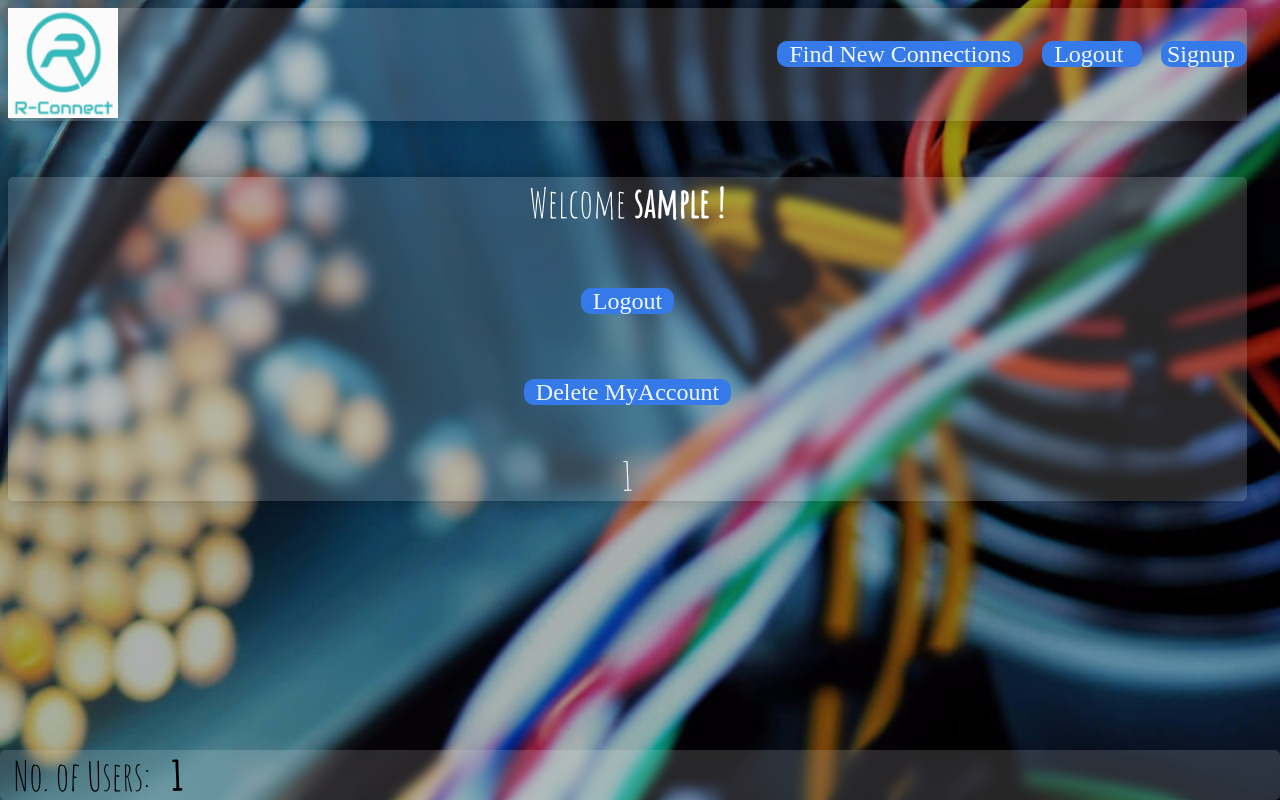
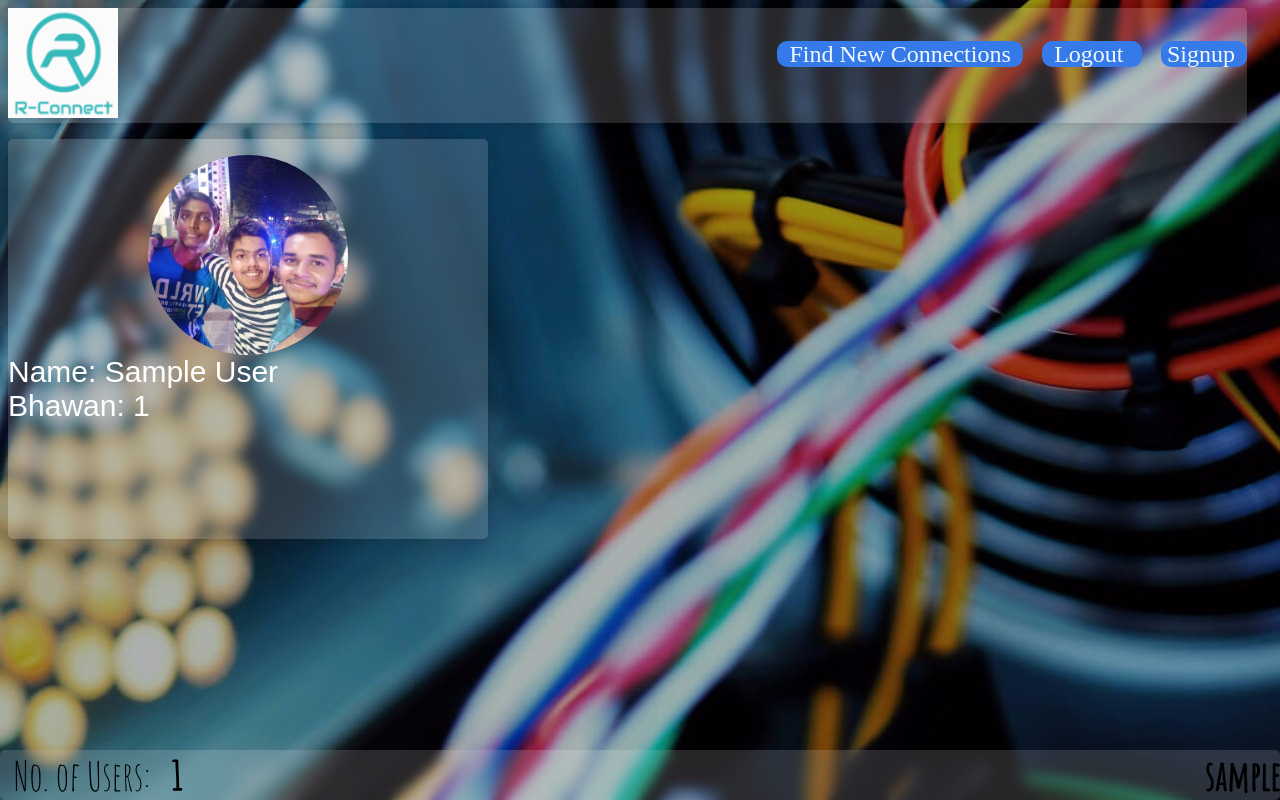
Before and after one commit to sdswoc/connect, a PHP site: page /woc/welcome.php in a window 1280 px wide. Run offline with PHP 8.4, Linux system fonts and the light colour scheme; the visitor is signed in with stand-in values (Sample User, id 1); tables that the repository leaves empty or names only in its code hold one stand-in row (values such as "Sample post").

Commit message:
added profile photo feature

```diff
--- a/finalsignup.php
+++ b/finalsignup.php
@@ -15,8 +15,7 @@
    <link rel="icon" href="favicon.ico" type="image/x-icon"/>
 <link href="https://fonts.googleapis.com/css?family=Amatic+SC&display=swap" rel="stylesheet">
 <div class="test2">
-    <img src="res/gplogo2.png" height = '110px' width = '110px'>
-     <object align='right'><br><br>
+<a href = 'http://localhost/woc/index.php'><img src="res/gplogo2.png" height = '110px' width = '110px'></a>     <object align='right'><br><br>
 <a class = "google" href = 'http://localhost/woc/NewConnect.php'>&nbsp;&nbsp;Find New Connections&nbsp;&nbsp;</a>&nbsp;&nbsp;&nbsp;&nbsp;
         <a class = "google" href = 'http://localhost/woc/login.php'>&nbsp;&nbsp;Login&nbsp;&nbsp;</a>&nbsp;&nbsp;&nbsp;&nbsp;
         <a class = "google" href = 'http://localhost/woc/finalsignup.php'>&nbsp;Signup&nbsp;&nbsp;</a>
--- a/rem.css
+++ b/rem.css
@@ -12,7 +12,28 @@
     font-size: 40px;
     font-family: 'Amatic SC', cursive;
     }
-
+#profileDisplay { display: block; height: 200px; width: 200px; margin: 0px auto; border-radius: 50%; }
+.img-placeholder {
+  width: 200px;
+  color: white;
+  height: 200px;
+  background: black;
+  opacity: 0.6;
+  border-radius: 50%;
+  z-index: 2;
+  position: absolute;
+  left: 50%;
+  transform: translateX(-50%);
+  display: none;
+}
+.img-placeholder h4 {
+  margin-top: 40%;
+  color: white;
+}
+.img-div:hover .img-placeholder {
+  display: block;
+  cursor: pointer;
+}
     .signup_box{
         width: 30rem;
      height: 45rem;
@@ -22,6 +43,12 @@
      backdrop-filter: blur(5px);
 
       }
+      .profile-detail{
+        font-size: 30px;
+        font-family: 'Arial', cursive;
+        color:white;
+      }
+
 
       ::placeholder{
         opacity: 0.6;
--- /dev/null
+++ b/scripts.js
@@ -0,0 +1,12 @@
+function triggerClick(e) {
+    document.querySelector('#profileImage').click();
+  }
+  function displayImage(e) {
+    if (e.files[0]) {
+      var reader = new FileReader();
+      reader.onload = function(e){
+        document.querySelector('#profileDisplay').setAttribute('src', e.target.result);
+      }
+      reader.readAsDataURL(e.files[0]);
+    }
+  }
--- a/server.php
+++ b/server.php
@@ -47,7 +47,7 @@ if ($user) { // if user exists
               VALUES('$name','$enrl','$bhawan','$username', '$email', '$password')";
     mysqli_query($db, $query);
     $_SESSION['username'] = $username;
-    $_SESSION['success'] = "You are now logged in";
+    $_SESSION['success'] = 1;
     header('location: welcome.php');
 }
   }
@@ -67,6 +67,7 @@ if(count($errors) == 0){
         while($row = mysqli_fetch_array($result)){
             $_SESSION['id'] = $row['userID'];
             $_SESSION['bhawan'] = $row['bhawan'];
+            $_SESSION['name'] = $row['name'];
         }
         $_SESSION['username'] = $username;
 
--- a/style.css
+++ b/style.css
@@ -23,7 +23,6 @@ body {
 
    backdrop-filter: blur(5px);
  }
-
 
 img.fb{
 
--- a/welcome.php
+++ b/welcome.php
@@ -24,7 +24,7 @@ include('server.php');
 <!DOCTYPE html>
 <html>
 <head>
-      <title>Login Page</title>
+      <title>Welcome <?php echo $_SESSION['username'] ?></title>
       <link rel="stylesheet" type="text/css" href="style.css">
       <link rel="stylesheet" type="text/css" href="rem.css">
 
@@ -32,8 +32,7 @@ include('server.php');
    <link rel="icon" href="favicon.ico" type="image/x-icon"/>
    <link href="https://fonts.googleapis.com/css?family=Amatic+SC&display=swap" rel="stylesheet">
 <div class="test2">
-    <img src="res/gplogo2.png" height = '110px' width = '110px'>
-    <object align = "right">
+<a href = 'http://localhost/woc/index.php'><img src="res/gplogo2.png" height = '110px' width = '110px'></a>    <object align = "right">
         <br>
         <br>
       <object align='right'>
@@ -57,24 +56,43 @@ include('server.php');
 
    <br>
     <?php  if (isset($_SESSION['username'])) : ?>
-    <center>	<div class = "user">
 
-        <p>Welcome <strong><?php echo $_SESSION['username']." ! " ?></strong></p>
-        <p> <a class = "google" href="welcome.php?logout=1" >
-          &nbsp;&nbsp;Logout&nbsp;&nbsp;</a> </p>
-        <p> <a class = "google" href="welcome.php?delete=1" >&nbsp;&nbsp;Delete MyAccount&nbsp;&nbsp;</a> </p>
-        <p>  &nbsp;&nbsp;<?php echo $_SESSION['bhawan'] ?>&nbsp;&nbsp;</a> </p>
 
-    </div>
+<div class = "signup_box" style = "height: 400px; "><br>
+<?php if (!empty($msg)): ?>
+            <div class="alert <?php echo $msg_class ?>" role="alert">
+              <?php echo $msg ?>
+            </div>
+<?php endif; ?>
+<center>
+<span class="img-div">
+              <div class="img-placeholder"  onClick="triggerClick()">
+                <h4>Update image</h4>
+              </div>
+              <img src="res/profileAB.jpeg"  onClick="triggerClick()" id="profileDisplay">
+            </span>
+            <input type="file" name="profileImage" onChange="displayImage(this)"
+            id="profileImage" class="form-control" style="display: none;">
+</center>
+
+ <div class="profile-detail">
+   Name: <?php echo $_SESSION['name'] ?><br>
+  Bhawan: <?php echo $_SESSION['bhawan'] ?><br>
+
+ </div>
+
+</div>
+
     <?php endif ?>
 </div>
 
 
         <div class="userC">&nbsp;&nbsp;No. of Users:&nbsp;&nbsp;
            <b><?php echo $user_count ?>&nbsp;&nbsp;&nbsp;&nbsp;
-
+        <object align = 'right'><?php echo $_SESSION['username'] ?></object>
         </div>
 
 
 </body>
 </html>
+<script src="scripts.js"></script>
```
Also changed, not shown: res/profileAB.jpeg (added).
